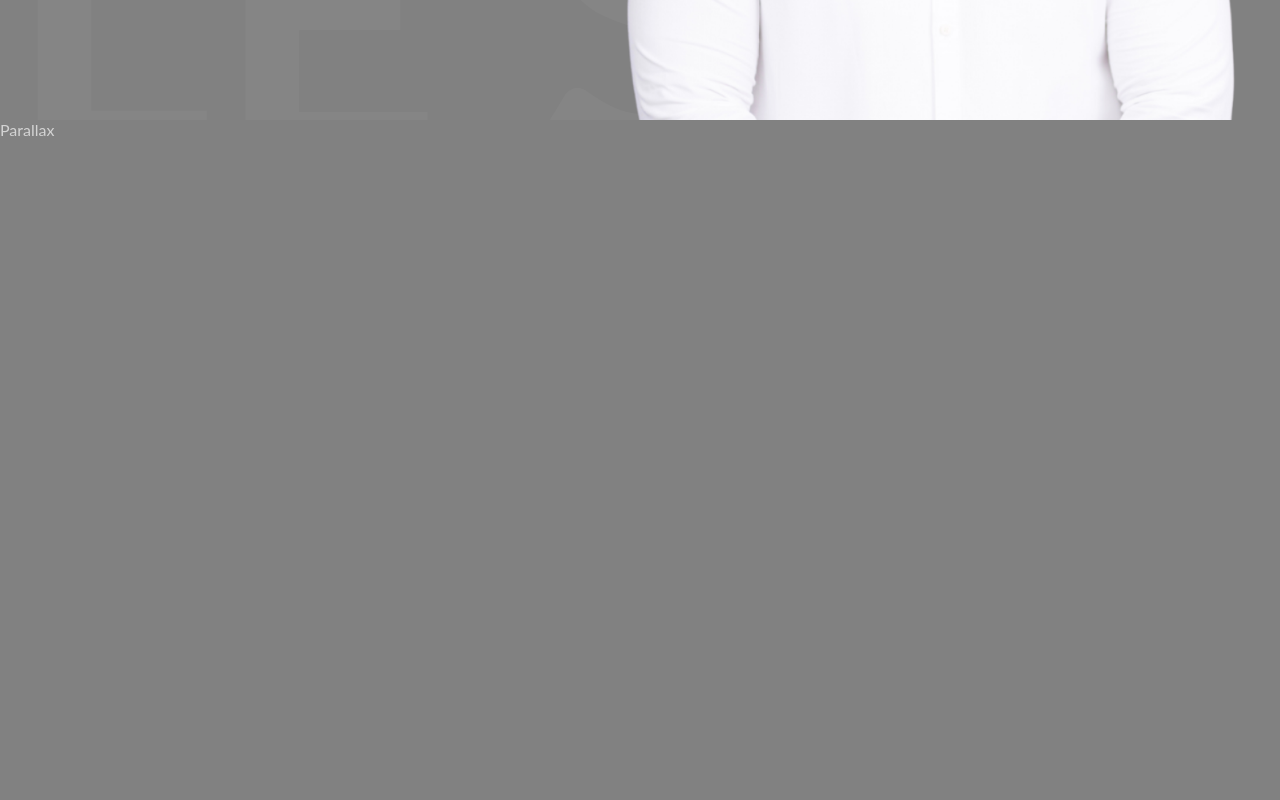
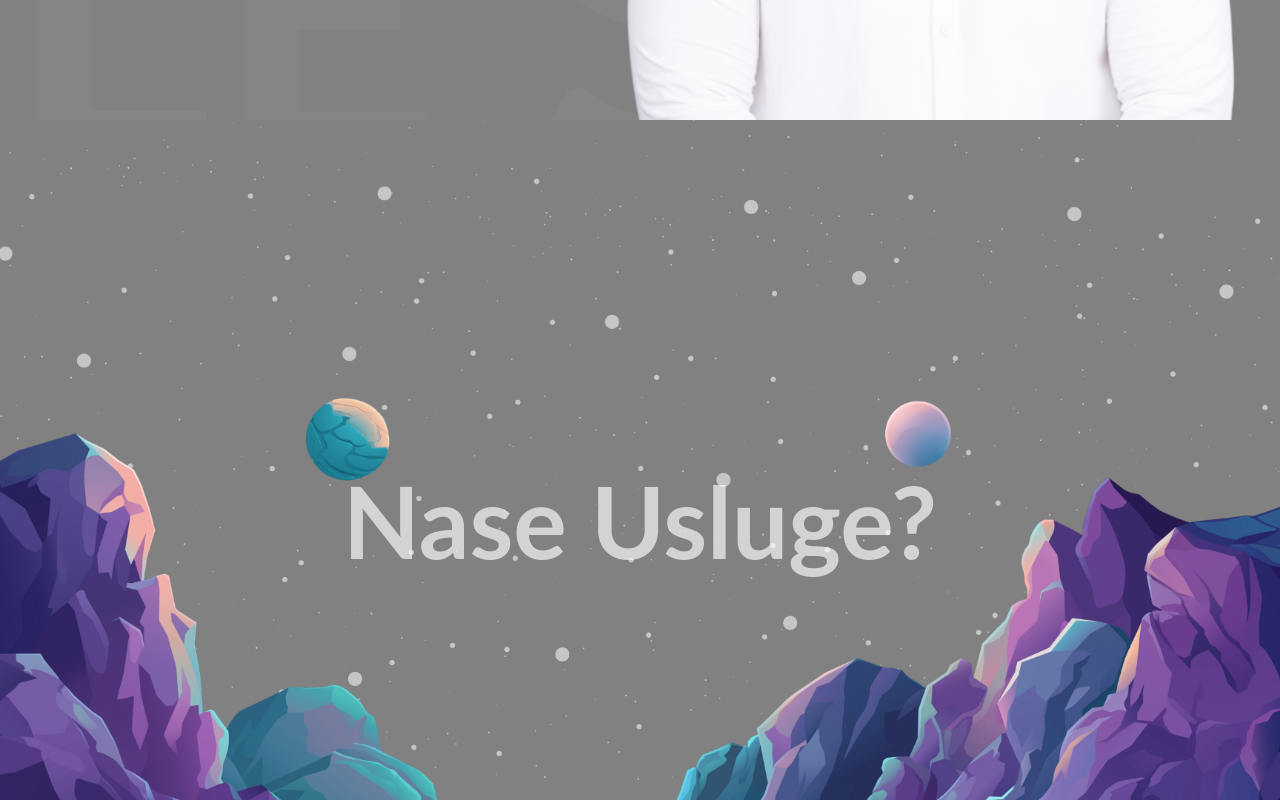
Before and after one commit to Elddar00/animated-portfolio, a React (Vite) app: page / in a window 1280 px wide. Shown: the part 680-1480 px from the top of the page. Built offline with nearby package versions, Linux system fonts and the light colour scheme.

Commit message:
Framer Motion useScroll and useTransform Hook - make animations with images and text

```diff
--- a/src/App.jsx
+++ b/src/App.jsx
@@ -1,6 +1,7 @@
 import "./app.scss";
 import Hero from "./components/hero/Hero";
 import Navbar from "./components/navbar/Navbar";
+import Parallax from "./components/parallax/Parallax";
 
 const App = () => {
   return (
@@ -9,9 +10,13 @@
         <Navbar />
         <Hero />
       </section>
-      <section id="Usluge">Parallax</section>
+      <section id="Usluge">
+        <Parallax type="services" />
+      </section>
       <section>Services</section>
-      <section id="Nasi Radovi">Parallax</section>
+      <section id="Nasi Radovi">
+        <Parallax type="portfolio" />
+      </section>
       <section>Portfolio1</section>
       <section>Portfolio2</section>
       <section>Portfolio3</section>
--- /dev/null
+++ b/src/components/parallax/Parallax.jsx
@@ -0,0 +1,45 @@
+import { useRef } from "react";
+import "./parallax.scss";
+import { motion, useScroll, useTransform } from "framer-motion";
+
+const Parallax = ({ type }) => {
+  const ref = useRef();
+
+  const { scrollYProgress } = useScroll({
+    target: ref,
+    offset: ["start start", "end start"],
+  });
+
+  const yText = useTransform(scrollYProgress, [0, 1], ["0%", "500%"]);
+
+  const yBg = useTransform(scrollYProgress, [0, 1], ["0%", "100%"]);
+  return (
+    <div
+      className="parallax"
+      ref={ref}
+      style={{
+        background:
+          type === "services"
+            ? "background: linear-gradient(180deg, #818181, #a1a1a1)"
+            : "background: linear-gradient(180deg, #818181, #5a5a5a)",
+      }}
+    >
+      <motion.h1 style={{ y: yText }}>
+        {type === "services" ? "Nase Usluge?" : "Nasi Radovi"}
+      </motion.h1>
+      <motion.div className="mountains"></motion.div>
+      <motion.div
+        className="planets"
+        style={{
+          y: yBg,
+          backgroundImage: `url(${
+            type === "services" ? "/planets.png" : "/sun.png"
+          })`,
+        }}
+      ></motion.div>
+      <motion.div style={{ x: yBg }} className="stars"></motion.div>
+    </div>
+  );
+};
+
+export default Parallax;
--- /dev/null
+++ b/src/components/parallax/parallax.scss
@@ -0,0 +1,41 @@
+.parallax {
+  width: 100%;
+  height: 100%;
+  position: relative;
+  display: flex;
+  align-items: center;
+  justify-content: center;
+  overflow: hidden;
+
+  h1 {
+    font-size: 100px;
+  }
+
+  .mountains {
+    background-image: url("/mountains.png");
+    background-size: cover;
+    background-position: bottom;
+    width: 100%;
+    height: 100%;
+    position: absolute;
+    z-index: 3;
+  }
+  .planets {
+    background-image: url("/planets.png");
+    background-size: cover;
+    background-position: bottom;
+    width: 100%;
+    height: 100%;
+    position: absolute;
+    z-index: 2;
+  }
+  .stars {
+    background-image: url("/stars.png");
+    background-size: cover;
+    background-position: bottom;
+    width: 100%;
+    height: 100%;
+    position: absolute;
+    z-index: 1;
+  }
+}
```
